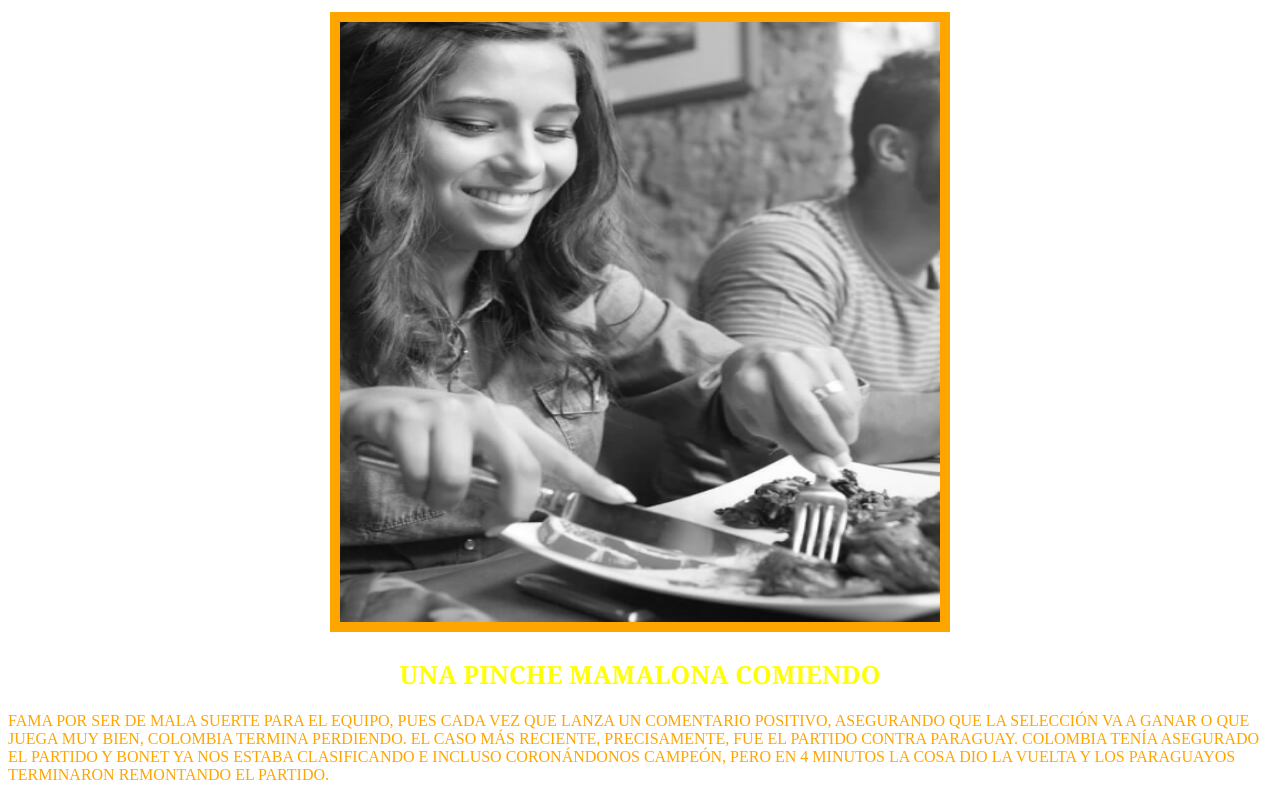
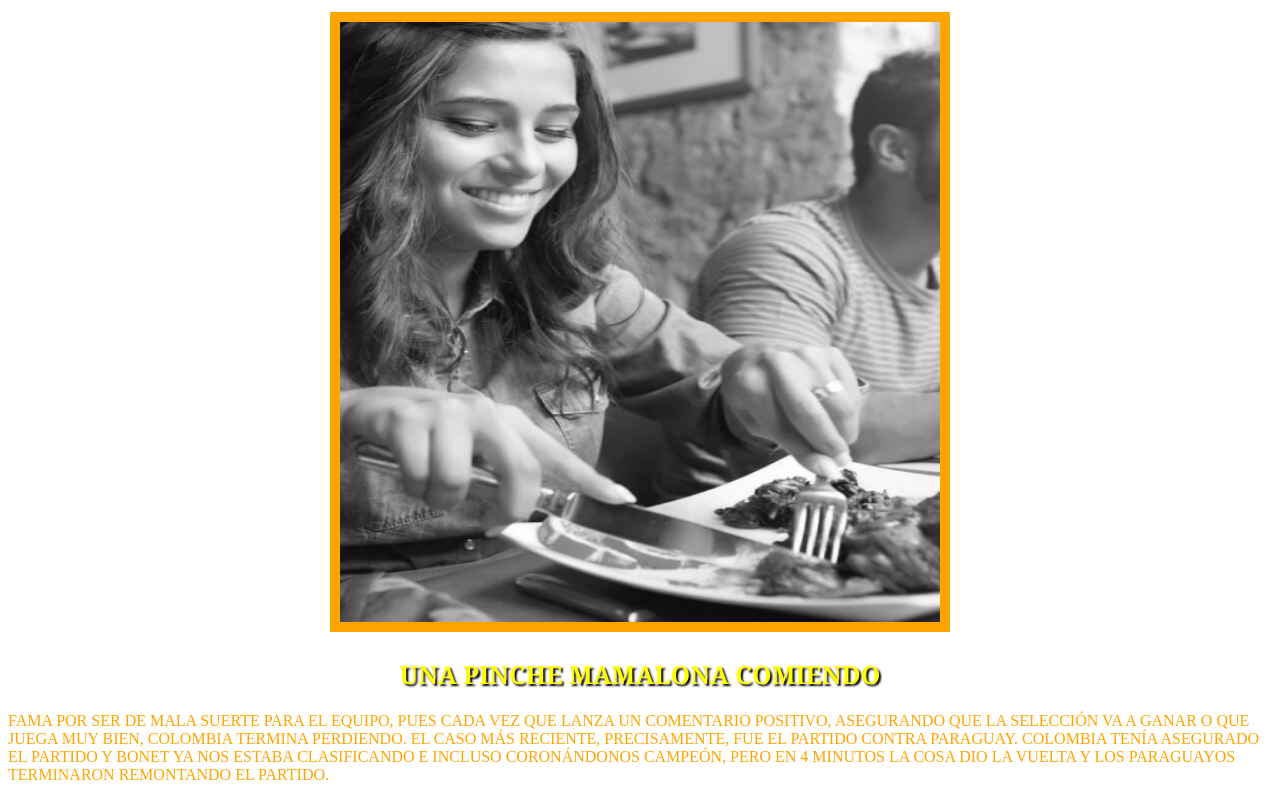
Before and after one commit to andresfch23/test-page, a plain HTML site: page index.html in a window 1280 px wide. Shown: the part 901-1701 px from the top of the page. Drawn offline with Linux system fonts and the light colour scheme.

Commit message:
agregue una sombra al titulo que esta abajo de la imagen de comida

```diff
--- a/estilos.css
+++ b/estilos.css
@@ -37,6 +37,7 @@ h2{
     color: yellow;
     font-size: 25px;
     font-family: Georgia;
+    text-shadow: 2px 2px 2px black;
 }
 
 .otroputo {
```
